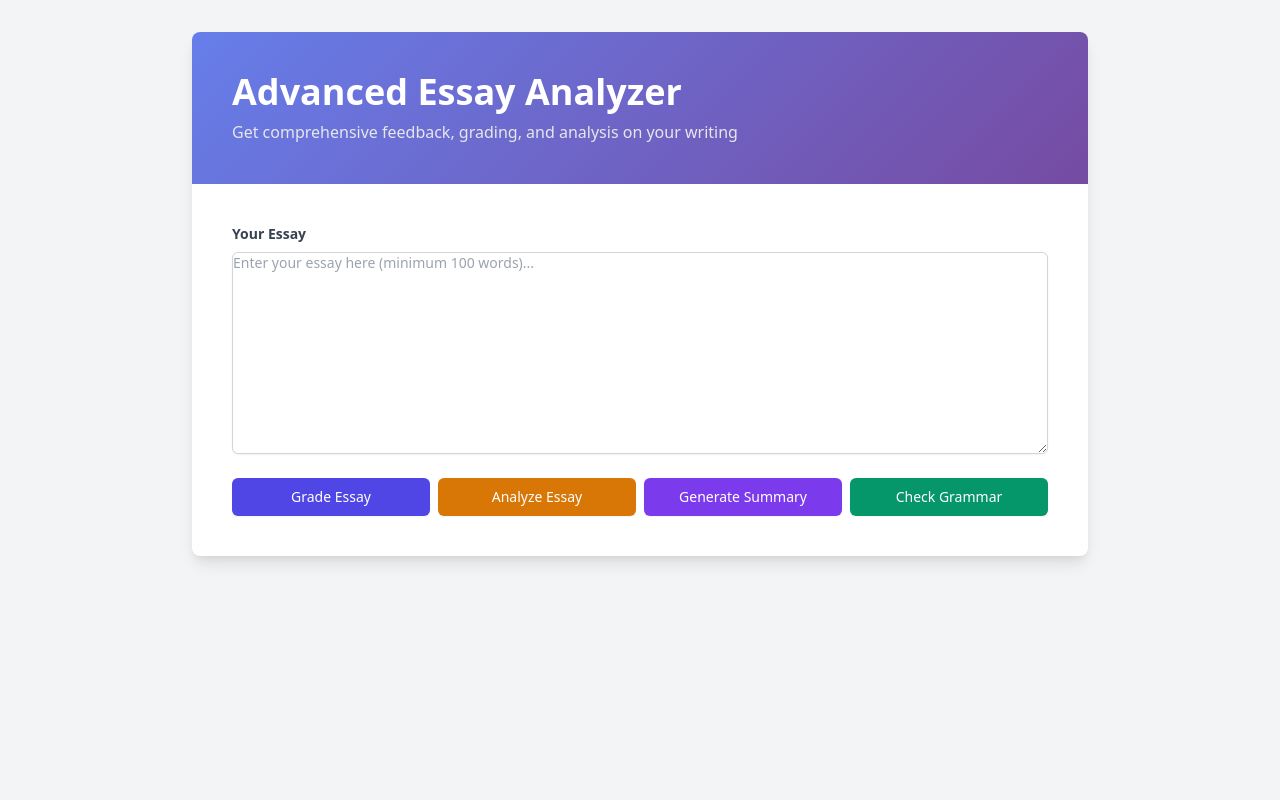
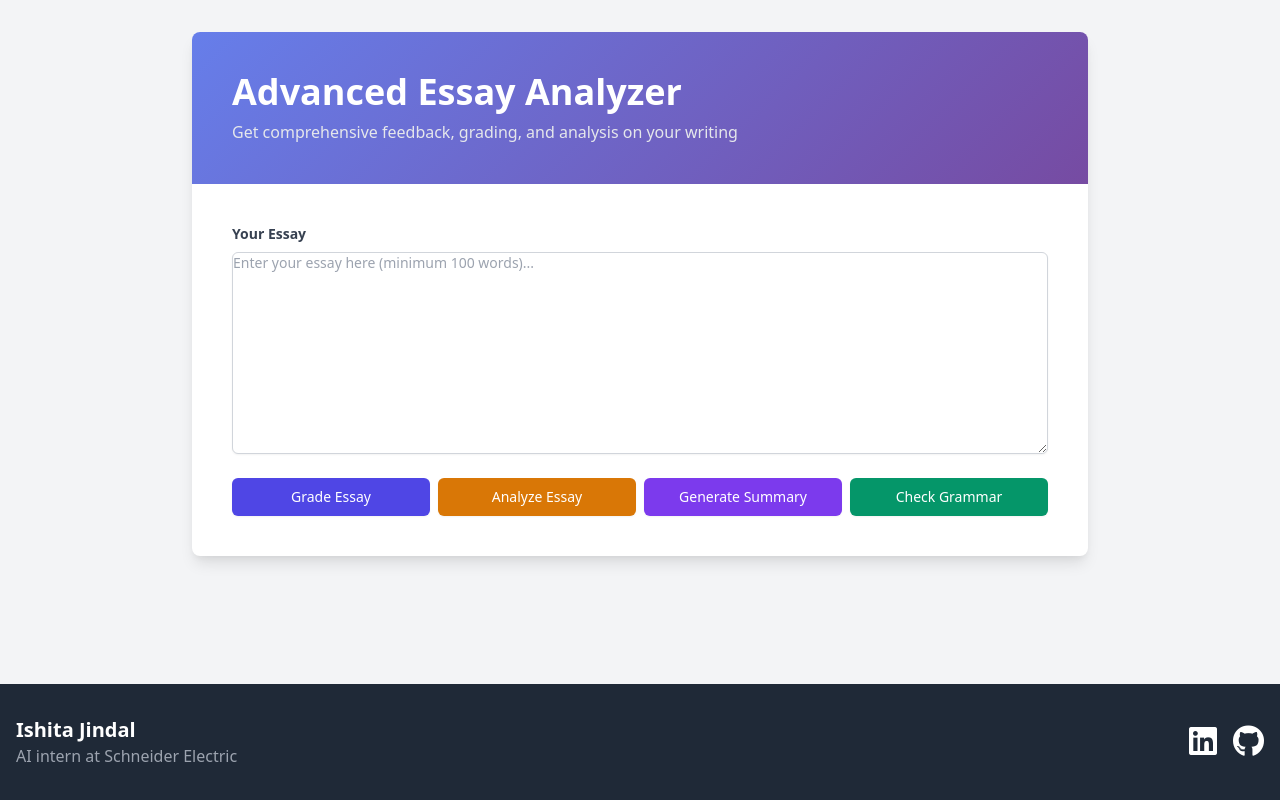
Before and after one commit to ishita-0023/final_year_project, a Flask app: page / in a window 1280 px wide. Run offline with Flask 3, Linux system fonts and the light colour scheme; some libraries are stand-ins or nearby versions.

Commit message:
final2 changes

```diff
--- a/templates/index.html
+++ b/templates/index.html
@@ -7,6 +7,7 @@
     <link href="https://cdnjs.cloudflare.com/ajax/libs/tailwindcss/2.2.19/tailwind.min.css" rel="stylesheet">
     <script src="https://cdnjs.cloudflare.com/ajax/libs/compromise/14.9.0/compromise.min.js"></script>
     <script src="https://cdnjs.cloudflare.com/ajax/libs/lodash.js/4.17.21/lodash.min.js"></script>
+    <link rel="stylesheet" href="https://cdnjs.cloudflare.com/ajax/libs/font-awesome/5.15.3/css/all.min.css">
     <style>
         .gradient-bg {
             background: linear-gradient(135deg, #667eea 0%, #764ba2 100%);
@@ -20,8 +21,8 @@
         }
     </style>
 </head>
-<body class="bg-gray-100 min-h-screen">
-    <div class="container mx-auto px-4 py-8">
+<body class="bg-gray-100 min-h-screen flex flex-col">
+    <div class="container mx-auto px-4 py-8 flex-grow">
         <div class="max-w-4xl mx-auto">
             <div class="bg-white rounded-lg shadow-lg overflow-hidden">
                 <div class="gradient-bg p-6 sm:p-10">
@@ -71,6 +72,26 @@
             </div>
         </div>
     </div>
+
+    <footer class="bg-gray-800 text-white py-8 mt-12">
+        <div class="container mx-auto px-4">
+            <div class="flex flex-col md:flex-row justify-between items-center">
+                <div class="mb-4 md:mb-0">
+                    <h3 class="text-xl font-bold">Ishita Jindal</h3>
+                    <p class="text-gray-400">AI intern at Schneider Electric</p>
+                </div>
+                <div class="flex space-x-4">
+                    <a href="https://www.linkedin.com/in/ishita-jindal1/" target="_blank" rel="noopener noreferrer" class="text-white hover:text-blue-400 transition duration-150 ease-in-out">
+                        <i class="fab fa-linkedin fa-2x"></i>
+                    </a>
+                    <a href="https://github.com/ishita-0023" target="_blank" rel="noopener noreferrer" class="text-white hover:text-gray-400 transition duration-150 ease-in-out">
+                        <i class="fab fa-github fa-2x"></i>
+                    </a>
+                </div>
+            </div>
+        </div>
+    </footer>
+
     <script>
         const essayForm = document.getElementById('essay-form');
         const essayInput = document.getElementById('essay');
```
